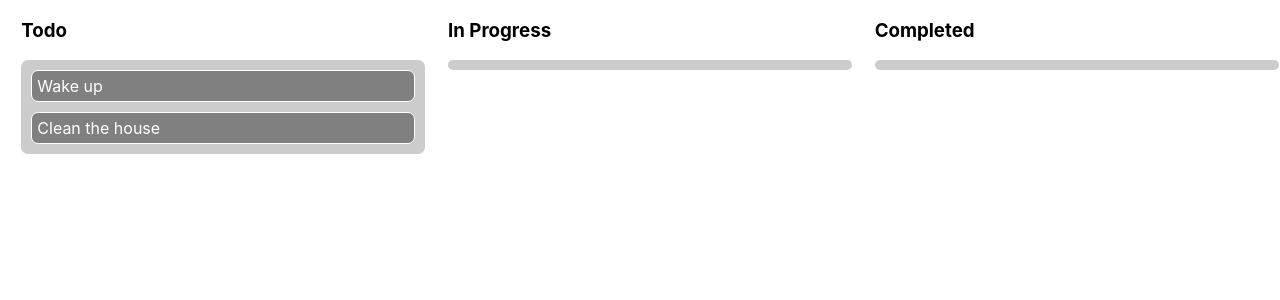
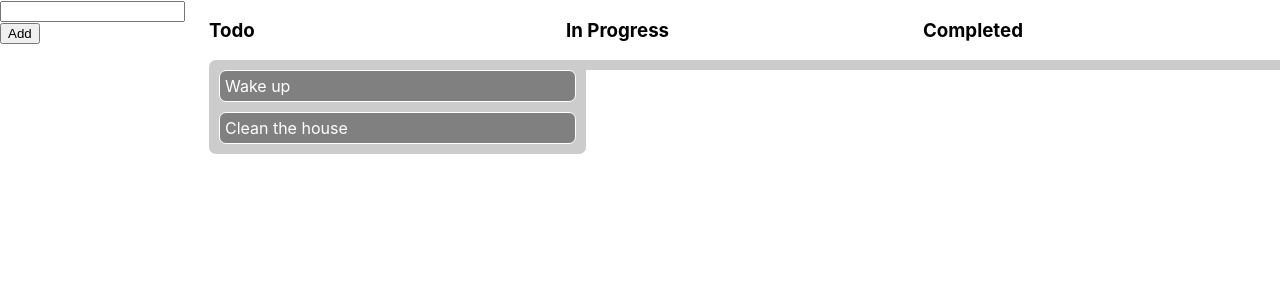
Before and after one commit to isabelchua/todo-drag-drop, a React (Create React App) app: page / in a window 1280 px wide. Shown: the top 300 px of the page. Built offline with nearby package versions, Linux system fonts and the light colour scheme.

Commit message:
functionalities complete front

```diff
--- a/src/App.css
+++ b/src/App.css
@@ -25,3 +25,7 @@
 	padding: 5px;
 	border-radius: 7px;
 }
+
+.item.dragging {
+	background-color: blueviolet;
+}
--- a/src/App.js
+++ b/src/App.js
@@ -17,6 +17,7 @@ const item2 = {
 console.log(item);
 
 function App() {
+	const [text, setText] = useState("");
 	const [state, setState] = useState({
 		todo: {
 			title: "Todo",
@@ -51,17 +52,55 @@ function App() {
 		}
 
 		// const itemCopy = state[source.droppableId].items[source.index]
+
+		// creating a copy of item before removing it from state
 		const itemCopy = { ...state[source.droppableId].items[source.index] };
 		setState(prev => {
 			prev = { ...prev };
+			// remove from previous items array
 			prev[source.droppableId].items.splice(source.index, 1);
+
+			// adding to new items array location
+			prev[destination.droppableId].items.splice(
+				destination.index,
+				0,
+				itemCopy
+			);
+
 			return prev;
 		});
 		//console.log(itemCopy);
 	};
 
+	const addItem = () => {
+		setState(prev => {
+			return {
+				...prev,
+				todo: {
+					Title: "title",
+					items: [
+						{
+							id: "",
+							name: text
+						},
+						...prev.todo.items
+					]
+				}
+			};
+		});
+		setText();
+	};
+
 	return (
 		<div className="App">
+			<div>
+				<input
+					type="text"
+					value={text}
+					onChange={e => setText(e.target.value)}
+				/>
+				<button onClick={addItem}>Add</button>
+			</div>
 			<DragDropContext onDragEnd={handleDragEnd}>
 				{_.map(state, (data, key) => {
 					return (
@@ -82,10 +121,14 @@ function App() {
 														index={index}
 														draggableId={el.id}
 													>
-														{provided => {
+														{(provided, snapshot) => {
+															console.log(snapshot);
 															return (
 																<div
-																	className="item"
+																	className={`item ${
+																		snapshot.isDragging &&
+																		"dragging"
+																	}`}
 																	ref={provided.innerRef}
 																	{...provided.draggableProps}
 																	{...provided.dragHandleProps}
```
